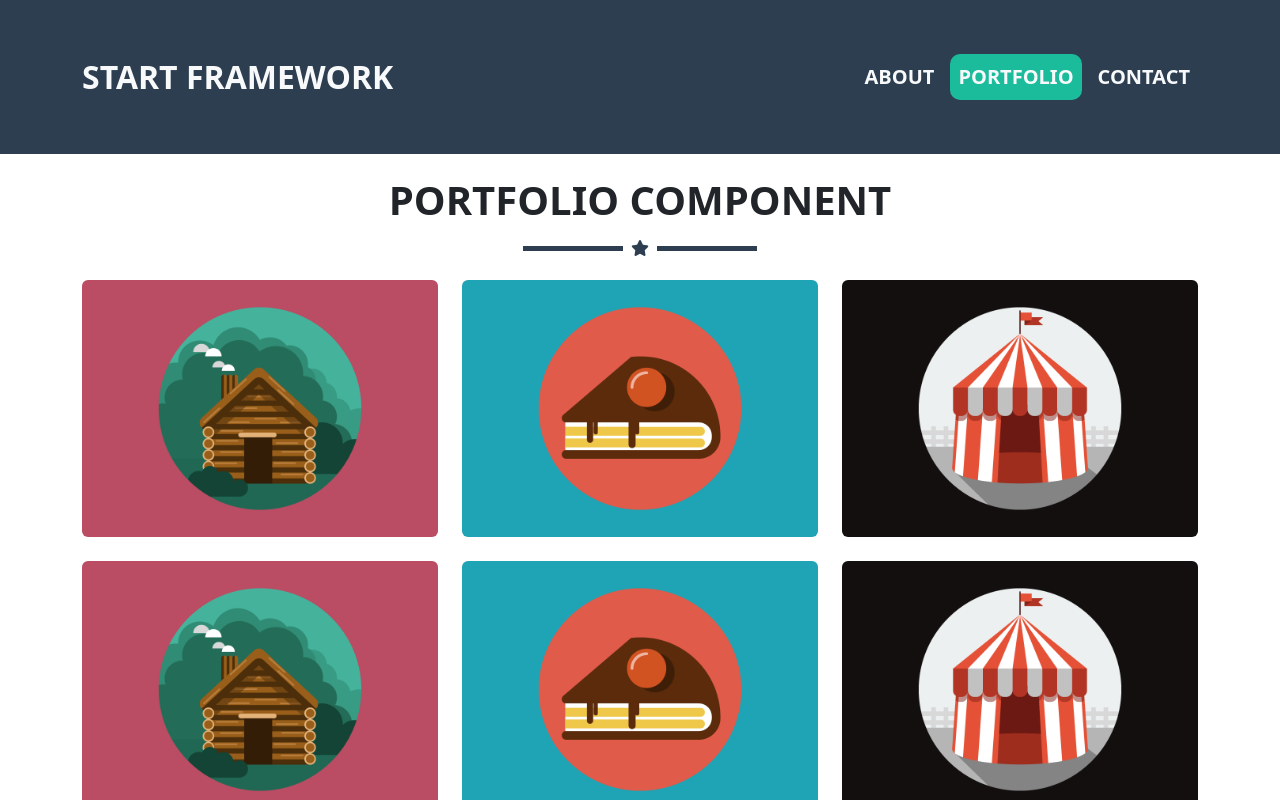
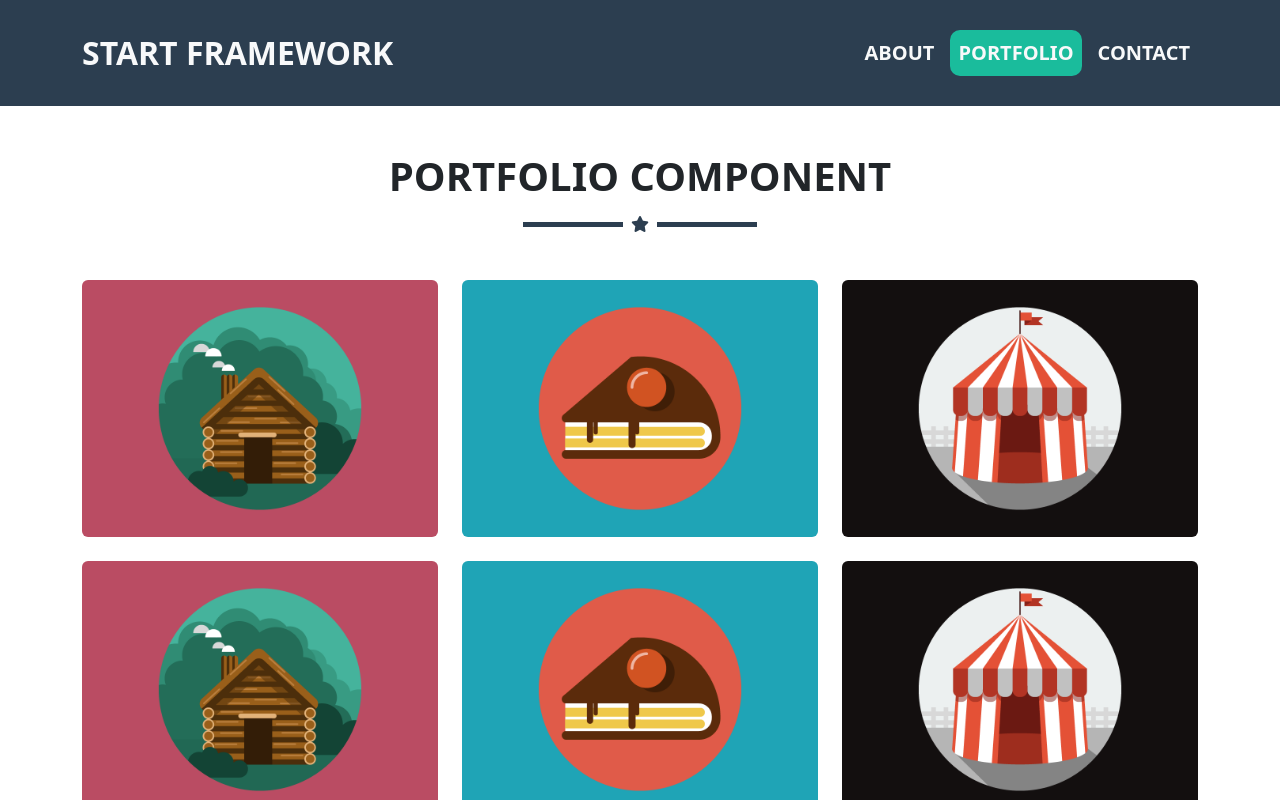
Before and after one commit to yous0001/react-assignment1, a React (Create React App) app: page /portfolio in a window 1280 px wide. Shown: the top 800 px of the page. Built offline with nearby package versions, Linux system fonts and the light colour scheme.

Commit message:
fix: navbar resize issue

```diff
--- a/src/App.css
+++ b/src/App.css
@@ -95,7 +95,7 @@ i.text-portfolio{
   width: 600px;
 }
 .space{
-  height: 19vh;
+  height: 10vh;
 }
 .navbar{
   z-index: 10;
--- a/src/Components/Navbar/Navbar.jsx
+++ b/src/Components/Navbar/Navbar.jsx
@@ -25,7 +25,7 @@ export default class Navbar extends Component {
     return (
       <>
     <nav
-        className={`navbar navbar-expand-sm navbar-light navbar-bg position-fixed top-0 start-0 end-0 ${(!this.state.scroller) ? " p-5" :"p-2"}`}
+        className={`navbar navbar-expand-sm navbar-light navbar-bg position-fixed top-0 start-0 end-0 ${(!this.state.scroller) ? " p-4" :"p-2"}`}
     >
         <div className="container">
             <Link className="navbar-brand text-light fs-2 fw-bold" to="">START FRAMEWORK</Link>
--- a/src/Components/Portfolio/Portfolio.jsx
+++ b/src/Components/Portfolio/Portfolio.jsx
@@ -38,7 +38,7 @@ componentDidMount() {
             <img src={this.state.img} id='img-layer' alt=''/>
         </div>
 
-        <div className="text-center d-flex flex-column align-items-center justify-content-center text-portfolio">
+        <div className="text-center d-flex flex-column align-items-center justify-content-center text-portfolio my-5">
             <h2 className="fs-1 fw-bold mt-4 mb-3 text-uppercase">portfolio component</h2>
             <div className="text-center d-flex align-items-center">
                 <div className="line text-portfolio navbar-bg"></div>
```
